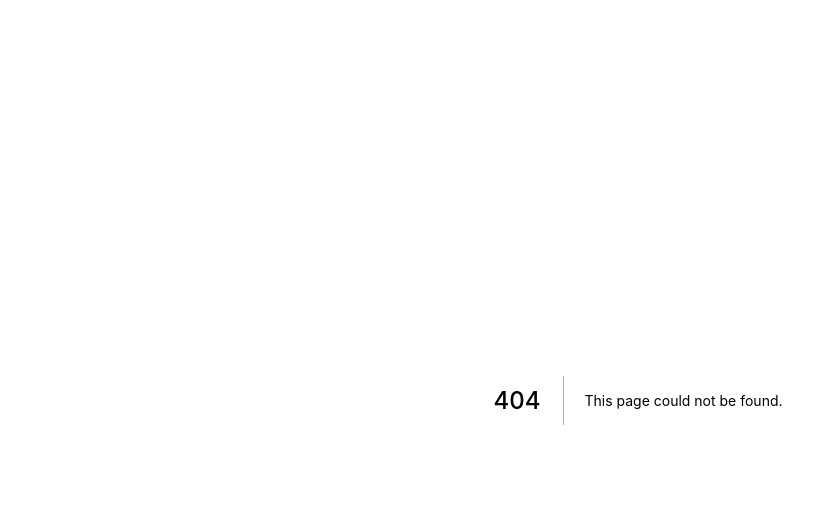
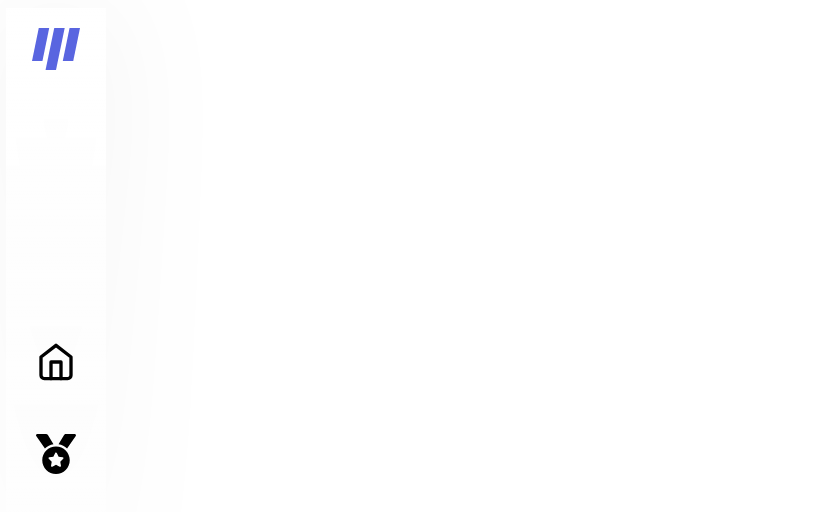
Before and after one commit to jonatasoc/nlw_moveit, a Next.js app: page /leaderboard in a window 1280 px wide. Before the commit this address had no page. Shown: the top 512 px of the page, without its empty margins (2-815 px from the left). Built offline with nearby package versions, Linux system fonts and the light colour scheme.

Commit message:
Add leadboard page

```diff
--- /dev/null
+++ b/src/pages/leaderboard/index.tsx
@@ -0,0 +1,53 @@
+import { GetServerSideProps } from 'next';
+import React from 'react';
+import { ChallengesProvider } from '../../contexts/ChallengesContext';
+
+import { Container, MainContent } from './styles';
+import Sidebar from '../../components/Sidebar';
+import Head from 'next/head';
+
+interface LeaderboardProps {
+  level: number;
+  currentExperience: number;
+  challengesCompleted: number;
+}
+
+export default function Leaderboard({
+  level,
+  currentExperience,
+  challengesCompleted,
+}: LeaderboardProps) {
+  return (
+    <ChallengesProvider
+      level={level}
+      currentExperience={currentExperience}
+      challengesCompleted={challengesCompleted}
+    >
+      <Container>
+        <Sidebar />
+        <MainContent>
+          <Head>
+            <title>LeadBoard | move.it</title>
+          </Head>
+        </MainContent>
+      </Container>
+    </ChallengesProvider>
+  );
+}
+
+export const getServerSideProps: GetServerSideProps = async ctx => {
+  const user = {
+    level: 1,
+    currenteExperience: 50,
+  };
+
+  const { level, currentExperience, challengesCompleted } = ctx.req.cookies;
+
+  return {
+    props: {
+      level: Number(level),
+      currentExperience: Number(currentExperience),
+      challengesCompleted: Number(challengesCompleted),
+    },
+  };
+};
--- /dev/null
+++ b/src/pages/leaderboard/styles.ts
@@ -0,0 +1,4 @@
+import styled from 'styled-components';
+
+export const Container = styled.div``;
+export const MainContent = styled.div``;
```
